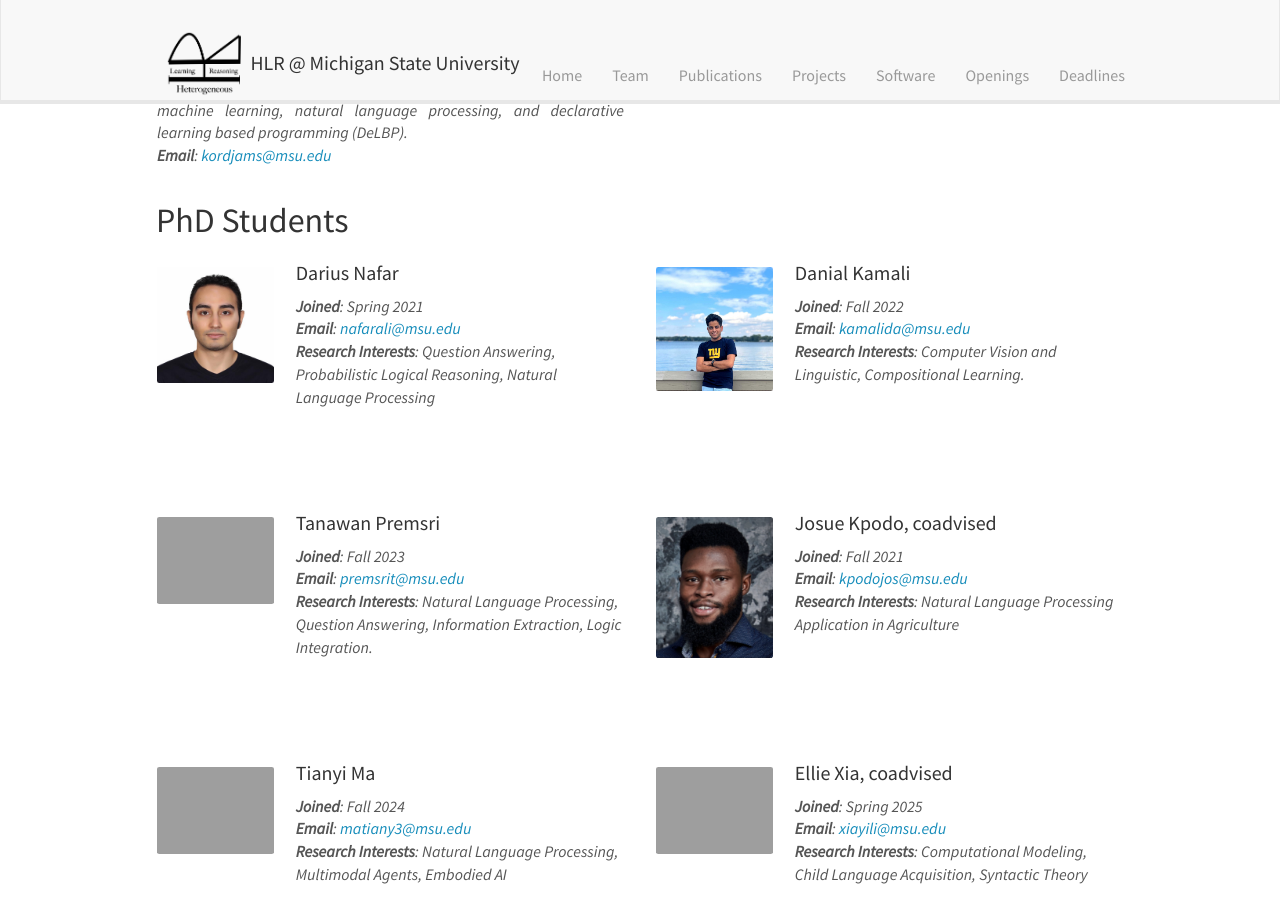
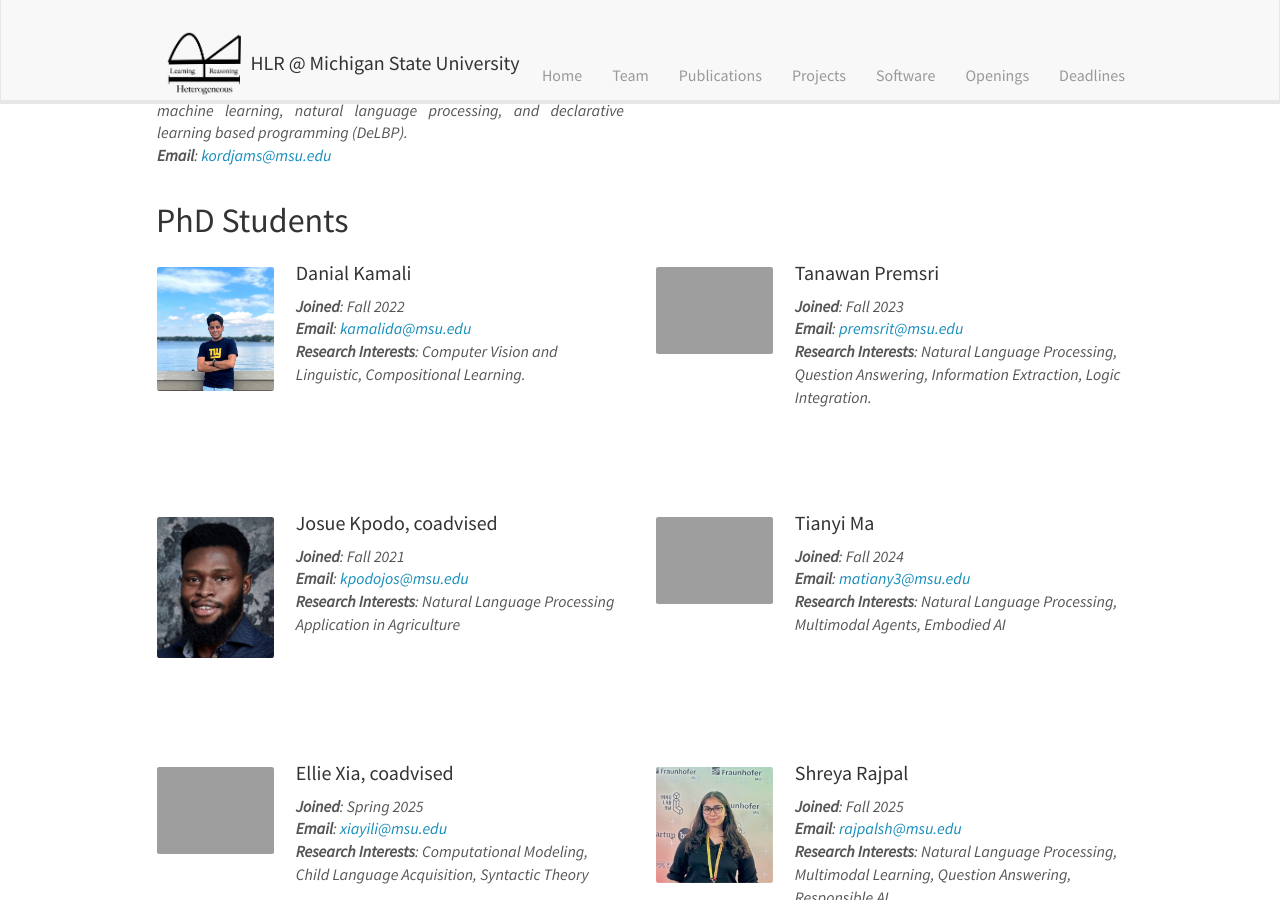
Before and after one commit to HLR/HLR.github.io, a Jekyll site: the page built from _pages/team.md, in a window 1280 px wide and 900 px high, scrolled down 509 px. Built offline with Jekyll 4.4.1, drawn with Linux system fonts in a browser that asks for light colours; nearby versions of some CDN libraries; some of the changed text lies outside the part shown.

Commit message:
Move Darius Nafar to PhD graduates

```diff
--- a/_data/phd_students.yml
+++ b/_data/phd_students.yml
@@ -25,13 +25,6 @@
 #   email: zhan1624@msu.edu
 #   webpage: https://zhangyuejoslin.github.io/
 #   joined: Spring 2020
-
-- name: Darius Nafar
-  photo: Darius.jpg
-  research_interest: Question Answering, Probabilistic Logical Reasoning, Natural Language Processing
-  email: nafarali@msu.edu
-  webpage: https://www.egr.msu.edu/~nafarali/
-  joined: Spring 2021
 
 - name: Danial Kamali
   photo: danialkamali.jpg
```
Also changed, not shown: _pages/team.md (+1 -0 lines).
